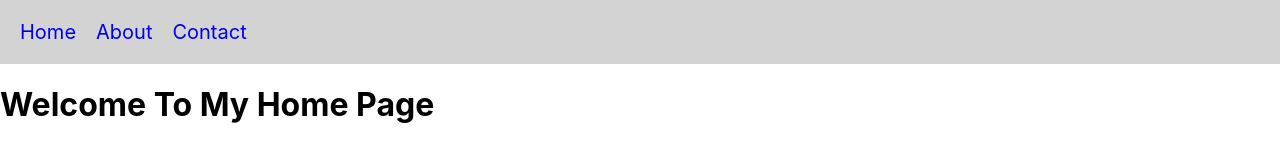
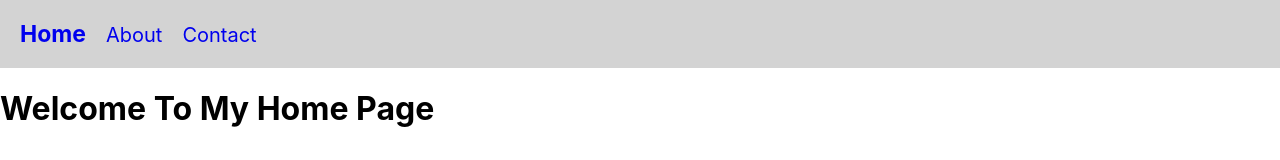
Before and after one commit to riazgul03/ReactJS, a React (Create React App) app in the folder react_router_demo/: page / in a window 1280 px wide. Shown: the top 160 px of the page. Built offline with nearby package versions, Linux system fonts and the light colour scheme.

Commit message:
Active Link In React Router

```diff
--- a/react_router_demo/src/Components/Navbar.js
+++ b/react_router_demo/src/Components/Navbar.js
@@ -1,13 +1,21 @@
 import React from 'react'
-import {Link} from 'react-router-dom';
+// import {Link} from 'react-router-dom';
+import { NavLink } from 'react-router-dom';
 function Navbar() {
-  return (
-   <nav>
-    <Link to='/'>Home</Link>
-    <Link to='/about'>About</Link>
-    <Link to='/contact'>Contact</Link>
-   </nav>
-  )
+    const NavLinkCSS = ({ isActive }) => {
+        return {
+            fontWeight: isActive ? 'bold' : 'normal',
+            fontSize: isActive ? '23px' : '20px'
+
+        }
+    }
+    return (
+        <nav>
+            <NavLink style={NavLinkCSS} to='/'>Home</NavLink>
+            <NavLink style={NavLinkCSS} to='/about'>About</NavLink>
+            <NavLink style={NavLinkCSS} to='/contact'>Contact</NavLink>
+        </nav>
+    )
 }
 
 export default Navbar
```
Also changed, not shown: react_router_demo/src/index.css (+8 -2 lines).
